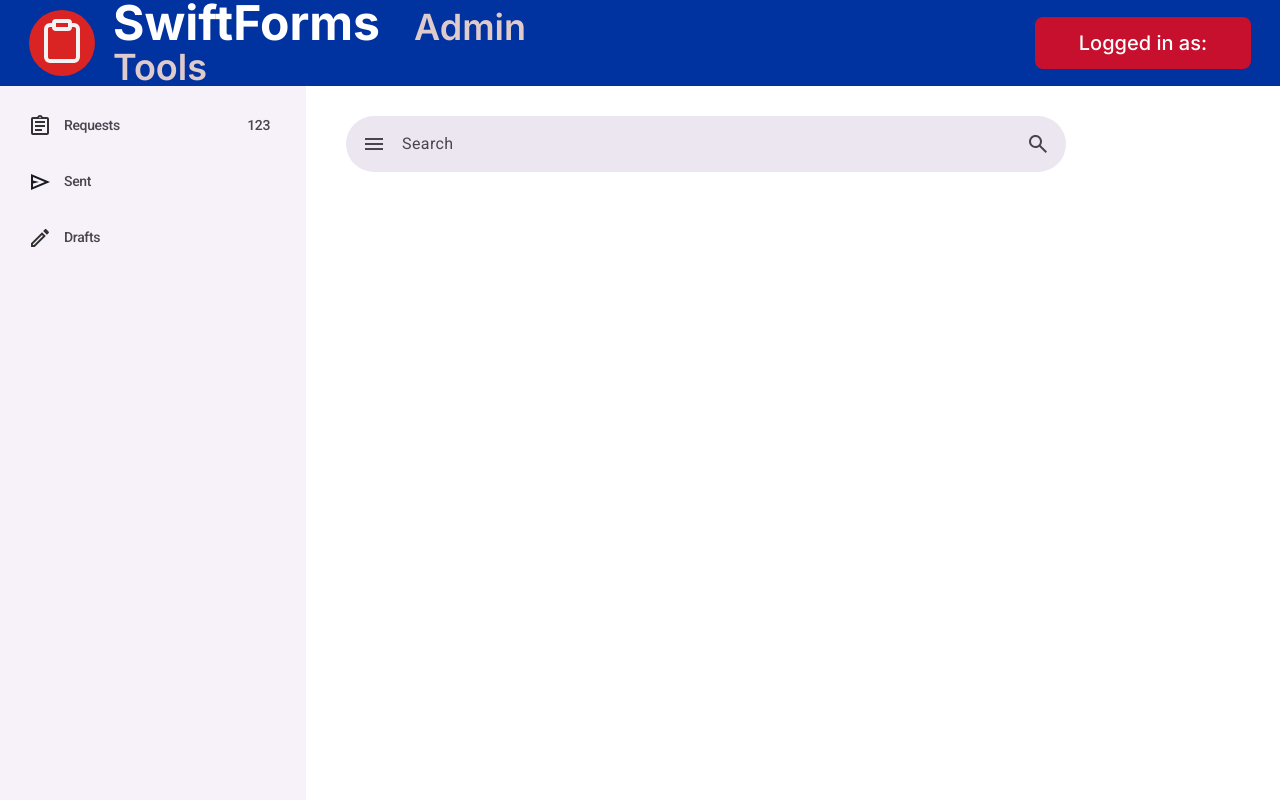
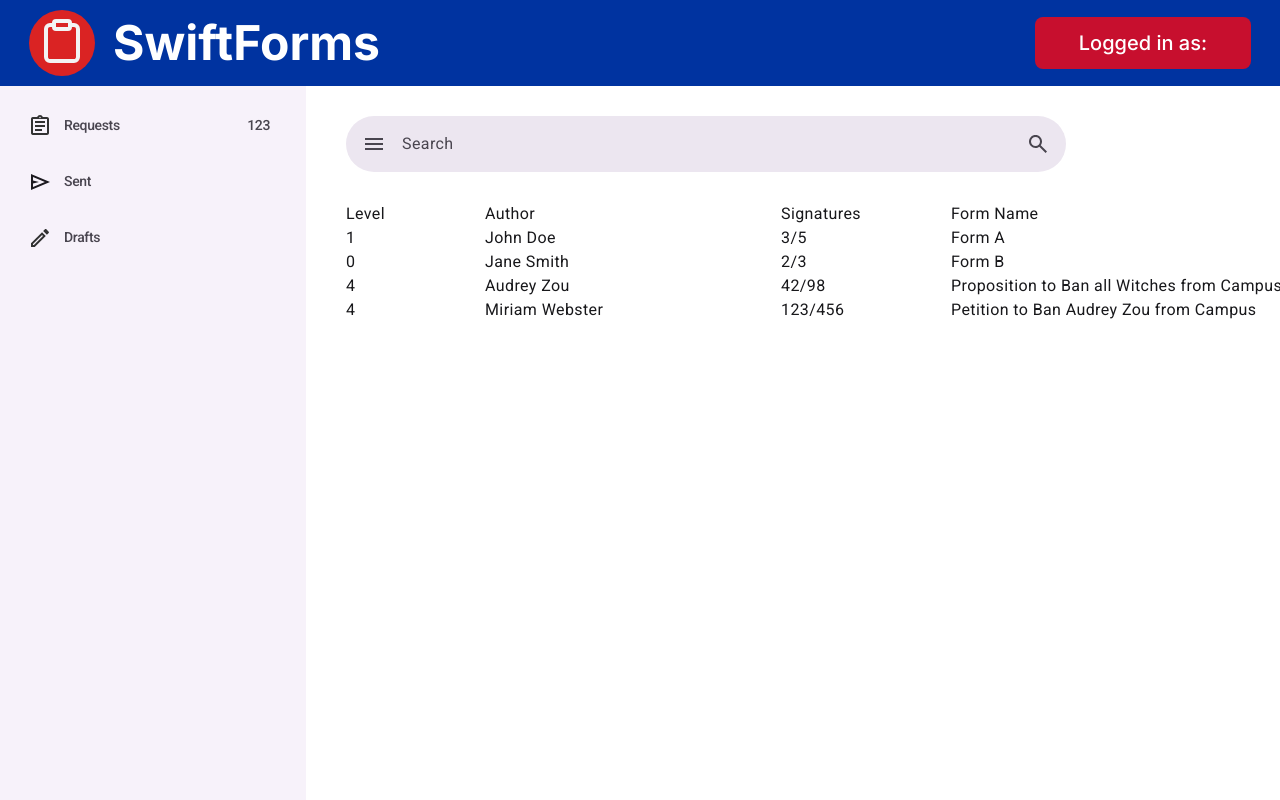
Before and after one commit to KZhang2002/Form-Web-App, a React (Vite) app: page /home in a window 1280 px wide. Shown: the top 800 px of the page. Built offline with nearby package versions, Linux system fonts and the light colour scheme; a web font is replaced by a local one.

Commit message:
Added navigation to nav drawer. all buttons lead to login at the moment until pages are added.

```diff
--- a/src/Home.tsx
+++ b/src/Home.tsx
@@ -172,7 +172,7 @@ export const List = () => {
 export const Home = () => {
 
   const location = useLocation();
-  const loginInfo: LoginInfo = location.state || {};
+  const loginInfo: LoginInfo = location.state || {}; // todo add zustand to simplify passing down data
 
   return (
     <div data-layer="Default Layout"
@@ -183,6 +183,7 @@ export const Home = () => {
         <div data-layer="MainContent"
              className="MainContent flex flex-col items-start gap-[30px] w-[1614px] pt-[30px] pr-[34px] pb-0 pl-[30px] self-stretch">
           <SearchBar/>
+          <List/>
         </div>
       </div>
     </div>
--- a/src/components/NavBar.tsx
+++ b/src/components/NavBar.tsx
@@ -5,28 +5,30 @@ import Logo from "./Icons";
 type NavBarProps = {
   username: string;
   showAccount: boolean;
+  isAdmin?: boolean;
 }
 
-export const NavBar: React.FC<NavBarProps> = ({ username, showAccount }) => {
+export const NavBar: React.FC<NavBarProps> = ({username, showAccount, isAdmin}) => {
   return (
     <div data-layer="Top Bar"
          className="TopBar  self-stretch px-[29px] py-2.5 bg-[#0033a0] justify-start items-center gap-[81px] inline-flex">
       <div data-layer="Logo Group" className="LogoGroup justify-start items-center gap-[18px] flex">
         <Logo/>
         <div data-layer="Title" className="Title w-[503px] h-[58px] justify-start items-center gap-[21px] inline-flex">
-          <div data-layer="SwiftForms Admin Tools" className="SwiftformsAdminTools"><span
-            className="text-white text-5xl font-bold font-['Inter'] whitespace-pre">SwiftForms   </span><span
-            className="text-[#dfcbcb] text-4xl font-semibold font-['Inter']">Admin Tools</span></div>
+          <div data-layer="SwiftForms Admin Tools" className="SwiftformsAdminTools">
+            <span className="text-white text-5xl font-bold font-['Inter'] whitespace-pre">SwiftForms   </span>
+            {isAdmin && <span className="text-[#dfcbcb] text-4xl font-semibold font-['Inter']">Admin Tools</span>}
+          </div>
         </div>
       </div>
       <div data-layer="Account Area"
            className="AccountArea grow shrink basis-0 h-[52px] justify-end items-center flex">
         {showAccount && <div data-layer="Login Button"
-             className="LoginButton flex h-[52px] px-11 py-[7px] bg-[#c70f2e] rounded-lg justify-center items-center gap-2.5 flex">
-          <div data-layer="Log In"
-               className="LogIn text-center text-white text-xl font-medium font-['Inter']">Logged in as: {username}
-          </div>
-        </div>}
+														 className="LoginButton flex h-[52px] px-11 py-[7px] bg-[#c70f2e] rounded-lg justify-center items-center gap-2.5 flex">
+					<div data-layer="Log In"
+							 className="LogIn text-center text-white text-xl font-medium font-['Inter']">Logged in as: {username}
+					</div>
+				</div>}
       </div>
     </div>
   )
--- a/src/components/NavDrawer.tsx
+++ b/src/components/NavDrawer.tsx
@@ -1,12 +1,16 @@
 import React from "react";
+import { useNavigate } from 'react-router-dom';
 import {RequestIcon, SentIcon, DraftIcon} from "./Icons";
 
 export const NavDrawer = () => {
+
+  const navigate = useNavigate();
+
   return (
     <div data-layer="Navigation Drawer/Default"
          className="NavigationDrawerDefault w-[306px] h-[995px] p-3 bg-[#f7f2fa] flex-col justify-start items-start inline-flex overflow-hidden">
-      <div data-layer="Inbox"
-           className="Inbox self-stretch h-14 rounded-[100px] justify-start items-center gap-3 inline-flex overflow-hidden">
+      <div data-layer="Inbox" onClick={() => navigate("/")}
+           className="Inbox self-stretch h-14 rounded-[100px] justify-start items-center gap-3 inline-flex overflow-hidden cursor-pointer">
         <div data-layer="state-layer"
              className="StateLayer grow shrink basis-0 self-stretch pl-4 pr-6 py-4 justify-start items-center gap-3 flex">
           <RequestIcon/>
@@ -18,8 +22,8 @@ export const NavDrawer = () => {
           </div>
         </div>
       </div>
-      <div data-layer="Sent"
-           className="Sent self-stretch h-14 rounded-[100px] justify-start items-center gap-3 inline-flex overflow-hidden">
+      <div data-layer="Sent" onClick={() => navigate("/")}
+           className="Sent self-stretch h-14 rounded-[100px] justify-start items-center gap-3 inline-flex overflow-hidden cursor-pointer">
         <div data-layer="state-layer"
              className="StateLayer grow shrink basis-0 self-stretch pl-4 pr-6 py-4 justify-start items-center gap-3 flex">
           <SentIcon/>
@@ -28,8 +32,8 @@ export const NavDrawer = () => {
           </div>
         </div>
       </div>
-      <div data-layer="Drafts"
-           className="Drafts self-stretch h-14 rounded-[100px] justify-start items-center gap-3 inline-flex overflow-hidden">
+      <div data-layer="Drafts" onClick={() => navigate("/")}
+           className="Drafts self-stretch h-14 rounded-[100px] justify-start items-center gap-3 inline-flex overflow-hidden cursor-pointer">
         <div data-layer="state-layer"
              className="StateLayer grow shrink basis-0 self-stretch pl-4 pr-6 py-4 justify-start items-center gap-3 flex">
           <DraftIcon/>
```
